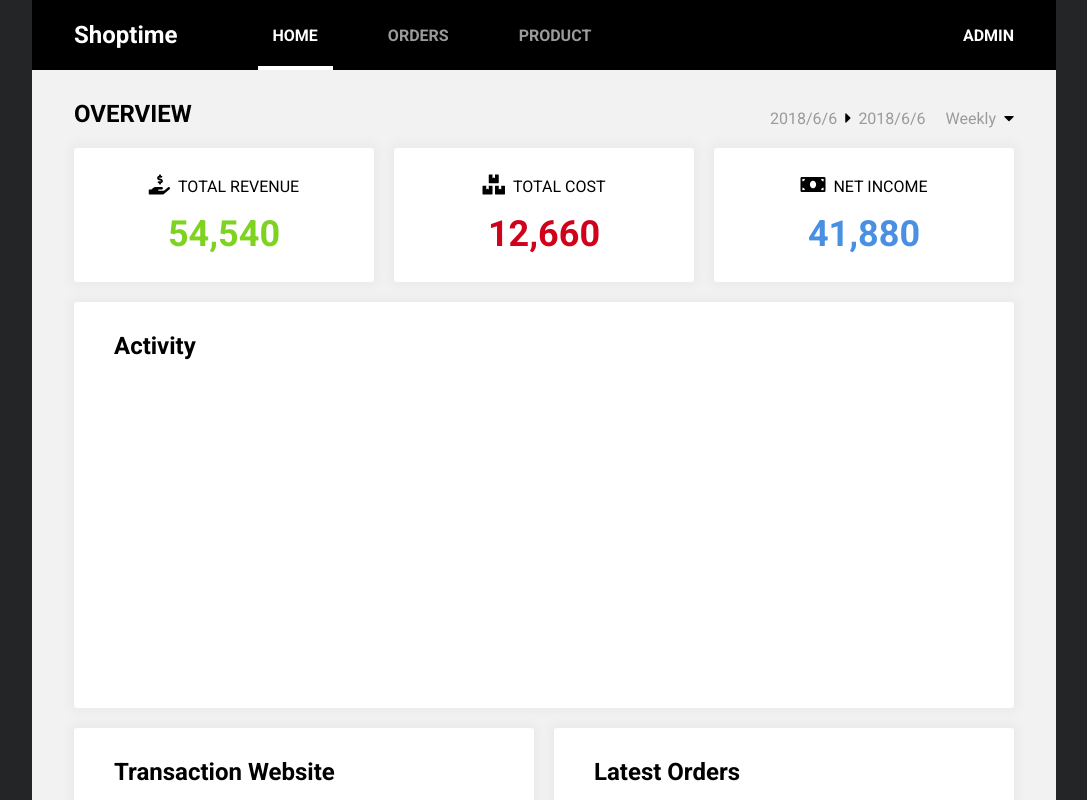
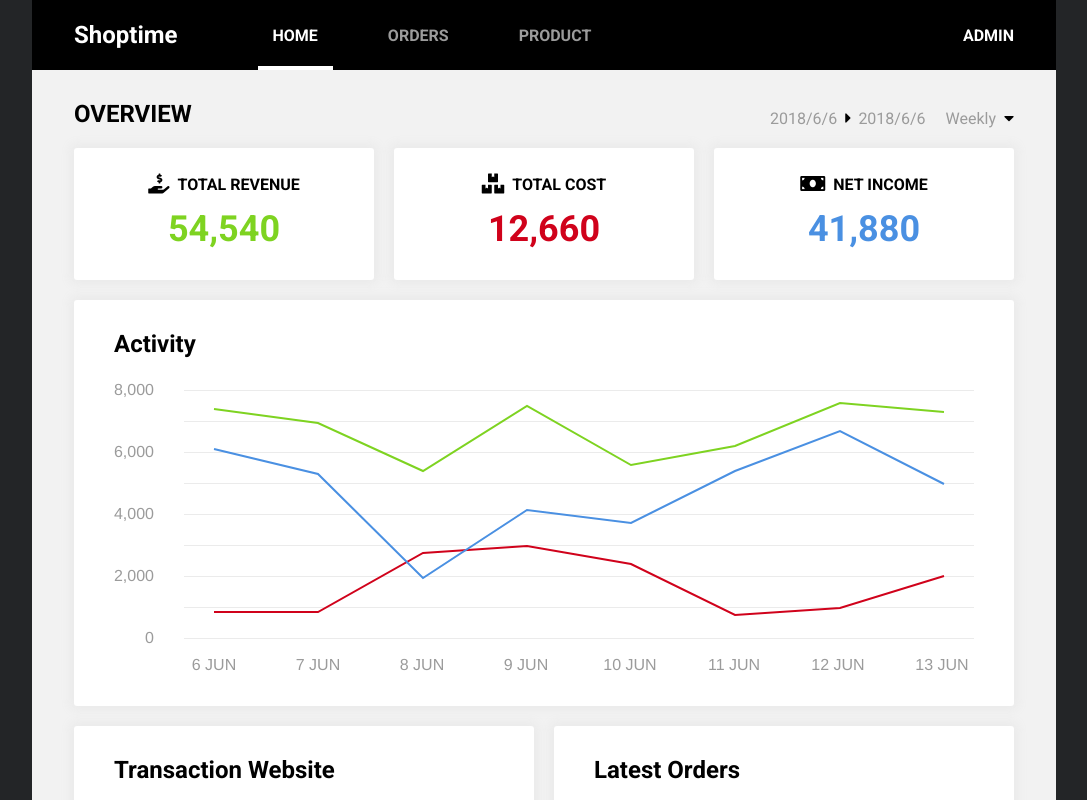
Before and after one commit to cxc421/f2e-2018-admin-order, a React app: page / in a window 1280 px wide. Shown: the top 800 px of the page, without its empty margins (96-1183 px from the left). Built offline with nearby package versions, Linux system fonts and the light colour scheme.

Commit message:
Add ChartCanvas component

```diff
--- a/package.json
+++ b/package.json
@@ -29,6 +29,7 @@
     "react": "^16.4.0",
     "react-dom": "^16.4.0",
     "react-router-dom": "^4.3.1",
+    "react-tooltip": "^3.6.1",
     "sass-loader": "^7.0.3",
     "style-loader": "^0.21.0",
     "uglifyjs-webpack-plugin": "^1.2.5",
--- /dev/null
+++ b/src/components/ChartCanvas.js
@@ -0,0 +1,202 @@
+import React from 'react';
+
+import { transValueToMoney } from 'util/transValueToMoney';
+
+export default class ChartCanvas extends React.PureComponent {
+
+  static defaultProps = {
+    chartTopMargin: 17,
+    chartRightMargin: 0,
+    chartLeftMargin: 70,
+    chartBottomMargin: 40,
+    chartLeftPadding: 30,
+    chartRightPadding: 30,
+    yTicksRange: [0, 8000],
+    yTicksNum  : 9,
+    yTicksDisplayFunc: (value, idx) => {
+      if (idx % 2 === 1) {
+        return "";
+      }
+      return transValueToMoney(value);
+    },
+    xTicksRange: [6, 13],
+    xTicksNum: 8,
+    xTicksDisplayFunc: value => {
+      return value + ' JUN';
+    },
+    data: [
+      [{ x: 6, y: 800 }, { x: 7, y: 800 }, { x: 8, y: 2700 }, { x: 9, y: 2950 }, { x: 10, y: 2360 }, { x: 11, y: 670 }, { x: 12, y: 920 }, { x: 13, y: 1950 }, ],
+      [{ x: 6, y: 6100 }, { x: 7, y: 5300 }, { x: 8, y: 1900 }, { x: 9, y: 4100 }, { x: 10, y: 3700 }, { x: 11, y: 5400 }, { x: 12, y: 6700 }, { x: 13, y: 4960 },],
+      [{ x: 6, y: 7400 }, { x: 7, y: 6950 }, { x: 8, y: 5400 }, { x: 9, y: 7500 }, { x: 10, y: 5600 }, { x: 11, y: 6200 }, { x: 12, y: 7600 }, { x: 13, y: 7300 },]
+    ],
+    dataColor: [
+      '#d0021b',
+      '#4a90e2',
+      '#7ed321'
+    ]
+  };
+
+  constructor(props) {
+    super(props);
+
+    this.canvasRef = React.createRef();
+  }
+
+  render() {
+    return <canvas ref={this.canvasRef}></canvas>;
+  }
+
+  componentDidMount() {
+    this.renderChart();
+  }
+
+  renderChart() {
+    const canvas = this.canvasRef.current;
+    const parentNode = canvas.parentNode;
+
+    canvas.width = parentNode.clientWidth;
+    canvas.height = parentNode.clientHeight;
+
+    this.renderYAxis();
+    this.renderXAxis();
+    this.renderLine();
+  }
+
+  renderLine() {
+    const {
+      chartLeftMargin,
+      chartRightMargin,
+      chartLeftPadding,
+      chartRightPadding,
+      chartTopMargin,
+      chartBottomMargin,
+      xTicksRange,
+      yTicksRange,
+      data,
+      dataColor
+    } = this.props;
+
+    const canvas = this.canvasRef.current;
+    const ctx = canvas.getContext('2d');
+
+    const xPosMin = chartLeftMargin + chartLeftPadding;
+    const xPosMax = canvas.width - chartRightMargin - chartRightPadding;
+    const xValMin = xTicksRange[0];
+    const xValMax = xTicksRange[1];
+
+    const yPosMin = canvas.height - chartBottomMargin;
+    const yPosMax = chartTopMargin;
+    const yValMin = yTicksRange[0];
+    const yValMax = yTicksRange[1];
+
+
+    const getPos = (posMin, posMax, valMin, valMax, valCur) => {
+      const result = (valCur - valMin) * (posMax - posMin) / (valMax - valMin) + posMin;
+      return Math.round(result);
+    };
+
+    for(let i = 0; i < data.length; i++) {
+      const lineData = data[i];
+      const lineColor = dataColor[i];
+
+      ctx.lineWidth = 2;
+      ctx.strokeStyle = lineColor;
+      ctx.beginPath();
+
+      for(let j = 0; j < lineData.length; j++) {
+        const d = lineData[j];
+        const xPos = getPos(xPosMin, xPosMax, xValMin, xValMax, d.x);
+        const yPos = getPos(yPosMin, yPosMax, yValMin, yValMax, d.y);
+        // console.log('xPos = ' + xPos);
+        // console.log('yPos = ' + yPos);
+        if (j!==0) {
+          ctx.lineTo(xPos, yPos);
+        } else {
+          ctx.moveTo(xPos, yPos);
+        }
+      }
+      ctx.stroke();
+    }
+  }
+
+  renderXAxis() {
+    const {
+      chartLeftMargin,
+      chartRightMargin,
+      chartLeftPadding,
+      chartRightPadding,
+      xTicksDisplayFunc,
+      xTicksRange,
+      xTicksNum
+    } = this.props;
+
+    const canvas = this.canvasRef.current;
+    const ctx = canvas.getContext('2d');
+
+    const xBegin = chartLeftMargin + chartLeftPadding;
+    const xEnd = canvas.width - chartRightMargin - chartRightPadding;
+    const xStep = Math.round((xEnd - xBegin) / (xTicksNum - 1));
+
+    const xValBegin = xTicksRange[0];
+    const xValEnd  = xTicksRange[1];
+    const xValStep = (xValEnd - xValBegin) / (xTicksNum - 1);
+
+    ctx.fillStyle = '#9b9b9b';
+    ctx.textBaseline = "middle";
+    ctx.textAlign = "center";
+    ctx.font = `200 16px "Helvetica Neue", Helvetica, Arial, sans-serif`;
+
+    const yPos = canvas.height - 10;
+    for(let i = 0; i < xTicksNum; i++) {
+      const xVal = xValBegin + i * xValStep;
+      const xPos = xBegin + i * xStep;
+      ctx.fillText(xTicksDisplayFunc(xVal, i), xPos, yPos);
+    }
+  }
+
+  renderYAxis() {
+    const {
+      yTicksNum,
+      chartTopMargin,
+      chartLeftMargin,
+      chartRightMargin,
+      chartBottomMargin,
+      yTicksRange,
+      yTicksDisplayFunc
+    } = this.props;
+
+    const canvas = this.canvasRef.current;
+    const ctx = canvas.getContext('2d');
+
+    const lineWidth = 1;
+    const yStart = chartTopMargin;
+    const yEnd = canvas.height - chartBottomMargin;
+    const yStep  = Math.round( (yEnd - yStart) / (yTicksNum - 1) );
+
+    const yValueStep = (yTicksRange[1] - yTicksRange[0]) / (yTicksNum - 1);
+    const yValueStart = yTicksRange[1];
+
+    const xStart = chartLeftMargin;
+    const xEnd = canvas.width - chartRightMargin;
+
+    ctx.lineWidth = lineWidth;
+    ctx.strokeStyle= '#ebebeb';
+    ctx.fillStyle = '#9b9b9b';
+    ctx.textBaseline = "middle";
+    ctx.textAlign = "right";
+    ctx.font = `200 16px "Helvetica Neue", Helvetica, Arial, sans-serif`;
+
+    for (let i = 0; i < yTicksNum; i++) {
+      const yPos = yStart + i * yStep - 0.5;
+      const yVal = yValueStart - i * yValueStep;
+
+      ctx.beginPath();
+      ctx.moveTo(xStart, yPos );
+      ctx.lineTo(xEnd, yPos);
+      ctx.stroke();
+
+      ctx.fillText(yTicksDisplayFunc(yVal, i), 40, yPos);
+    }
+
+  }
+}
--- a/src/components/ChartCard.js
+++ b/src/components/ChartCard.js
@@ -2,6 +2,7 @@ import React from 'react';
 import 'styles/ChartCard.scss';
 
 import Card from 'components/Card';
+import ChartCanvas from 'components/ChartCanvas';
 
 export default class ChartCard extends React.PureComponent {
 
@@ -9,7 +10,9 @@ export default class ChartCard extends React.PureComponent {
     return (
       <Card className="chart-card">
         <h2>Activity</h2>
-        <div className="chart-area"></div>
+        <div className="chart-area">
+          <ChartCanvas />
+        </div>
       </Card>
     );
   }
--- a/src/components/SiteItem.js
+++ b/src/components/SiteItem.js
@@ -1,4 +1,5 @@
 import React from 'react';
+import ReactTooltip from 'react-tooltip';
 import 'styles/SiteItem.scss';
 
 import { transValueToMoney } from 'util/transValueToMoney';
@@ -18,10 +19,18 @@ export default class SiteItem extends React.PureComponent {
         <i className={`fab fa-${ name }`}></i>
         <span className="title">{ `${name}.com`  }</span>
         <span className="value">{transValueToMoney(views)}</span>
-        <span className={`percent ${ direction }`}>
+        <span className={`percent ${direction}`} data-tip data-for={name} >
           <i className={`fas fa-arrow-${ direction }`}></i>
           { percent }
         </span>
+        <ReactTooltip effect="solid" id={name} className="tool-tip">
+          {
+            views >= previous
+              ? <p>INCREASE<em className="up">{diff}</em>VIEWS</p>
+              : <p>DECREASE<em className="down">{diff}</em>VIEWS</p>
+          }
+          <span>last week: {transValueToMoney(previous)}</span>
+        </ReactTooltip>
       </li>
     );
   }
--- a/src/styles/CostCard.scss
+++ b/src/styles/CostCard.scss
@@ -3,24 +3,27 @@
 .cost-card {
   display: flex;
   justify-content: center;
-  padding: 26px 0;
+  padding: 26px 0 30px 0;
   flex-direction: column;
 
   h2 {
     @include remark;
-    font-weight: normal;
+    // font-weight: normal;
+    font-weight: bold;
+    // height: 25px;
+    display: flex;
+    align-items: center;
     i {
       margin-right: 8px;
       font-size: $font-size-3;
     }
-    line-height: 25px;
   }
 
   p {
     @include title;
     margin-top: 14px;
     font-size: 36px;
-    line-height: 43px;
+    // line-height: 43px;
 
     &.green {
       color: $green;
--- a/src/styles/SiteItem.scss
+++ b/src/styles/SiteItem.scss
@@ -20,17 +20,38 @@ li.site-item {
   }
   .percent {
     margin-left: 20px;
-
-    &.up {
-      color: $green;
-    }
-    &.down {
-      color: $red;
-    }
+    cursor: default;
 
     i {
       margin-right: 8px;
       font-size: 18px;
     }
   }
+  .tool-tip {
+    padding: 20px 16px;
+    @include placeholder;
+    text-align: center;
+    p {
+      line-height: 24px;
+      text-align: baseline;
+    }
+    em {
+      font-style: normal;
+      font-weight: bold;
+      font-size: $font-size-3;
+      margin: 0 7px;
+    }
+    span {
+      margin-top: 8px;
+      line-height: 16px;
+      color: $grey-4;
+      font-style: italic;
+    }
+  }
+  .up {
+    color: $green;
+  }
+  .down {
+    color: $red;
+  }
 }
```
Also changed, not shown: 1 other file (tests, documents, lock files or other folders).
